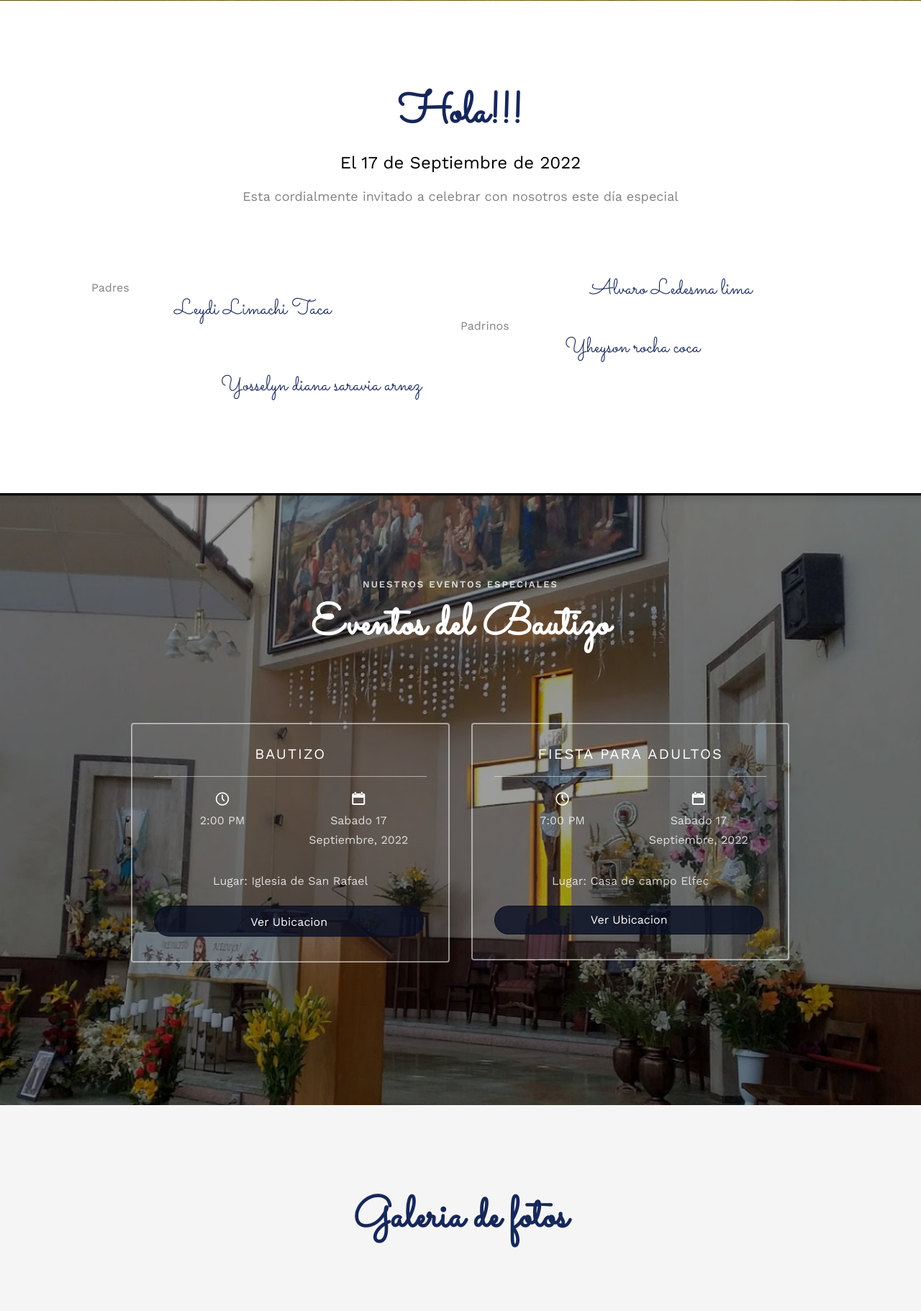
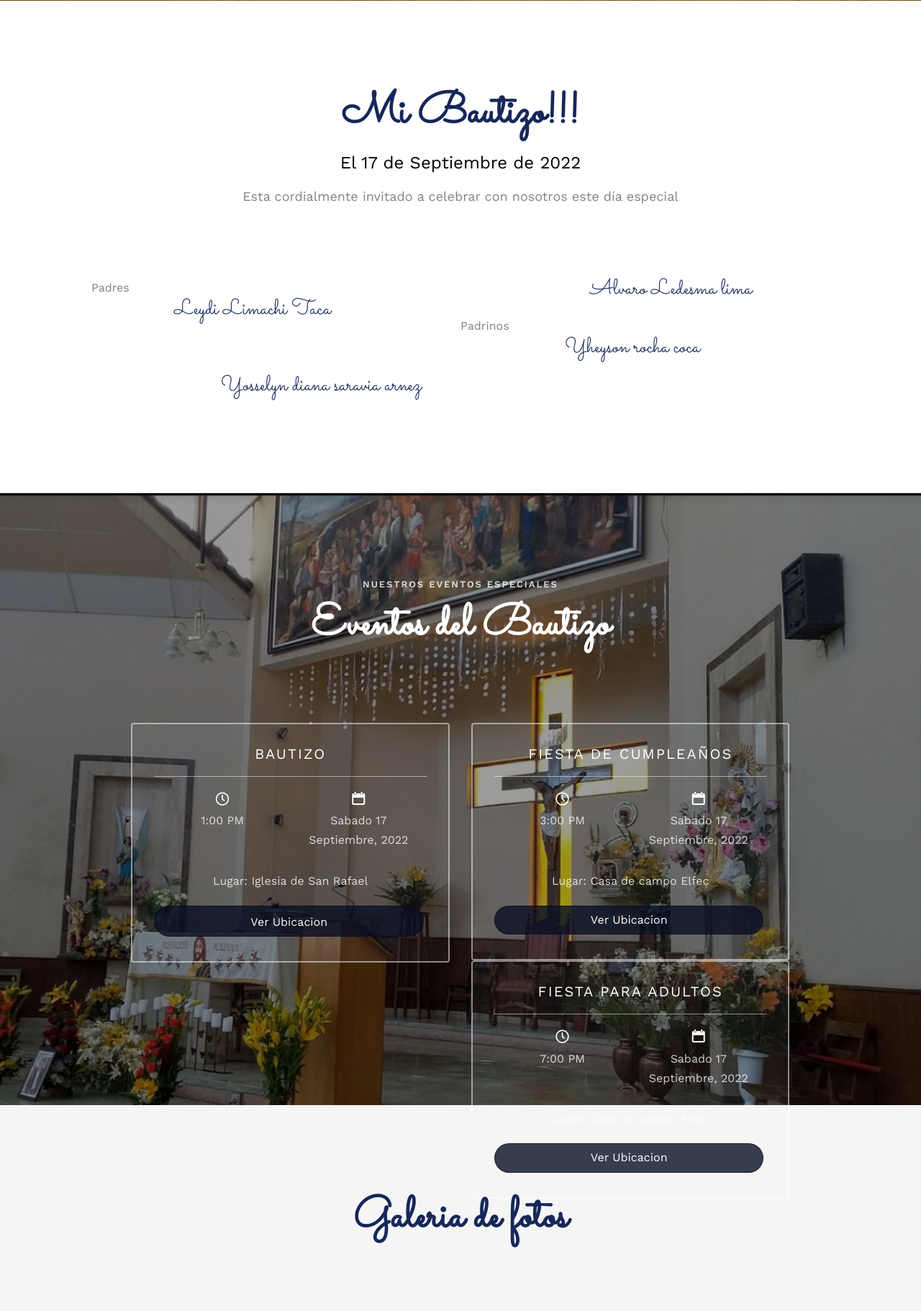
Before and after one commit to m16u3l/invitacion-bautizo, a PHP site: page / in a window 1280 px wide. Shown: the part 899-2720 px from the top of the page at 72% size. Run offline with PHP 8.4, Linux system fonts and the light colour scheme; some web fonts are replaced.

Commit message:
change style for the invitation

```diff
--- a/css/style.css
+++ b/css/style.css
@@ -95,9 +95,10 @@ h1, h2, h3, h4, h5, h6, figure {
   }
 }
 .fh5co-nav #fh5co-logo {
-  font-size: 40px;
+  font-size: 50px;
   margin: 0;
   padding: 0;
+  text-align: center;
   line-height: 40px;
   font-family: "Sacramento", Arial, serif;
 }
--- a/index.html
+++ b/index.html
@@ -61,7 +61,7 @@
 		<div class="container">
 			<div class="row">
 				<div class="col-xs-12">
-					<div id="fh5co-logo"><a href="index.html">Mi Bautizo</a></div>
+					<div id="fh5co-logo"><a href="index.html">Novak Ledezma Limachi</a></div>
 				</div>
 			</div>
 
@@ -75,7 +75,7 @@
 				<div class="col-md-8 col-md-offset-2 text-center">
 					<div class="display-t">
 						<div class="display-tc animate-box" data-animate-effect="fadeIn">
-							<h1>Novak Ledezma Limachi</h1>
+							<!-- <h1>Novak Ledezma Limachi</h1> -->
 							<!-- <h2>"Grandes cosas ha hecho Jehová con nosotros, ¡Estamos alegres!" <br>Salmos 126:3</h2> -->
 							<!-- <div class="simply-countdown simply-countdown-one"></div> -->
 							<!-- <h1>Es Hoy!!!</h1> -->
@@ -93,7 +93,7 @@
 		<div class="container">
 			<div class="row">
 				<div class="col-md-8 col-md-offset-2 text-center fh5co-heading animate-box">
-					<h2>Hola!!!</h2>
+					<h2>Mi Bautizo!!!</h2>
 					<h3>El 17 de Septiembre de 2022</h3>
 					<p>Esta cordialmente invitado a celebrar con nosotros este día especial</p>
 				</div>
@@ -165,7 +165,7 @@
 									<h3>Bautizo</h3>
 									<div class="event-col">
 										<i class="icon-clock"></i>
-										<span>2:00 PM</span>
+										<span>1:00 PM</span>
 										<!-- <span>5:00 PM</span> -->
 									</div>
 									<div class="event-col">
@@ -176,6 +176,23 @@
 									<p>Lugar: Iglesia de San Rafael</p>
  									<a href="https://goo.gl/maps/z4qiiTaM7yULiH2m9" class="btn "><i class="icon-maps"></i>Ver Ubicacion</a>
 								</div>
+							</div>
+							<div class="col-md-6 col-sm-6 text-center">
+								<div class="event-wrap animate-box">
+									<h3>Fiesta de cumpleaños</h3>
+									<div class="event-col">
+										<i class="icon-clock"></i>
+										<span>3:00 PM</span>
+										<!-- <span>5:00 PM</span> -->
+									</div>
+									<div class="event-col">
+										<i class="icon-calendar"></i>
+										<span>Sabado 17</span>
+										<span>Septiembre, 2022</span>
+									</div>
+									<p>Lugar: Casa de campo Elfec</p>
+ 									<a href="https://goo.gl/maps/jo2nkA3H543uFVd9A" class="btn ">Ver Ubicacion</a>
+							</div>
 							</div>
 							<div class="col-md-6 col-sm-6 text-center">
 								<div class="event-wrap animate-box">
```
